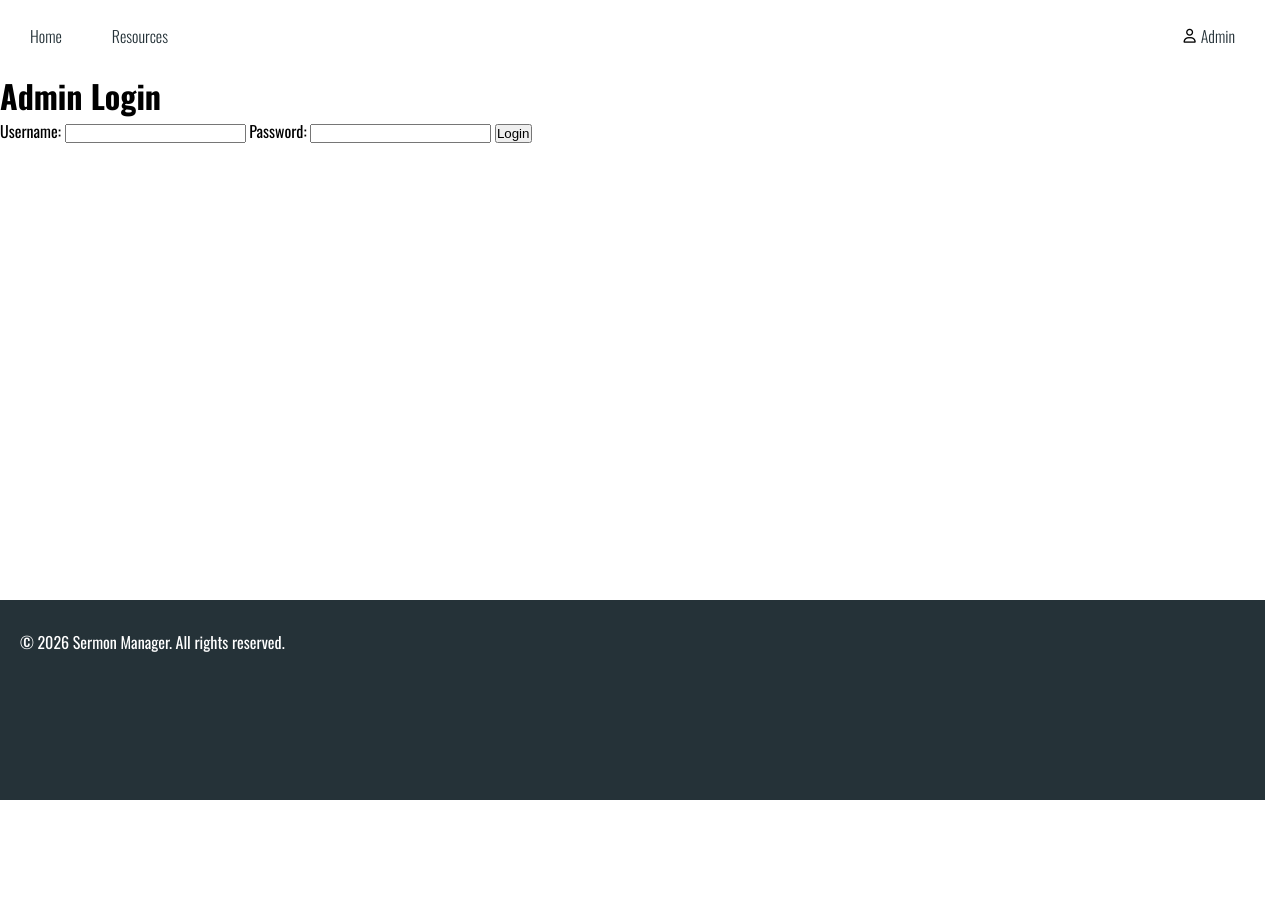
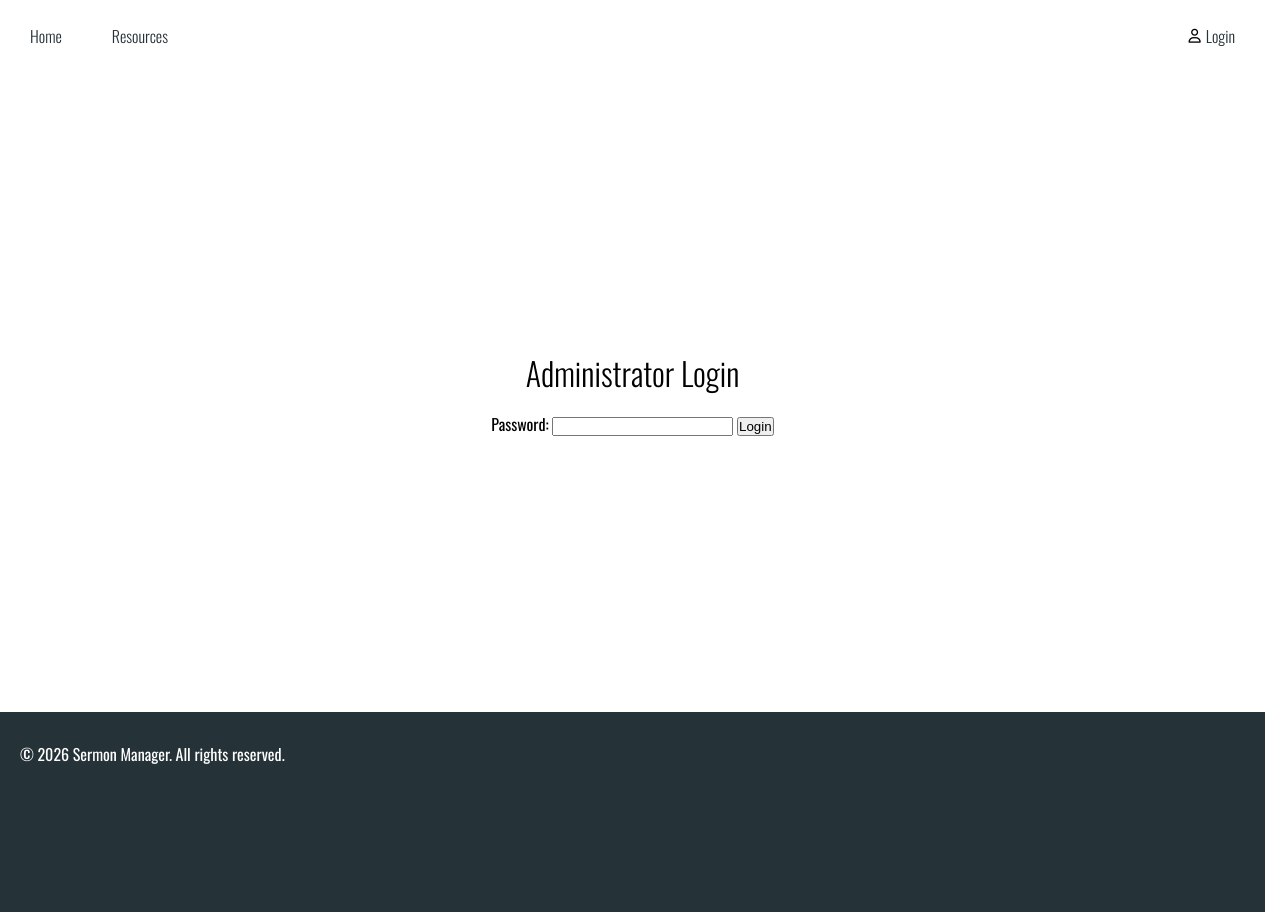
Before and after one commit to cqyao/SermonManager, a Flask app: page /login in a window 1280 px wide. Before the commit the page ends 800 px from the top, so only its background shows below. Run offline with Flask 3, Linux system fonts and the light colour scheme; data that the repository does not hold is empty.

Commit message:
* Added login page and functions

```diff
--- a/app.py
+++ b/app.py
@@ -1,8 +1,9 @@
+#IMPORTS
 from select import select
 import uuid
 
 from dotenv import load_dotenv
-load_dotenv()  # Load environment variables from .env file
+
 
 from flask import Flask, render_template, request, redirect, url_for
 import os
@@ -10,50 +11,61 @@ from supabase import create_client
 from datetime import datetime
 
 # Password protection for selected routes
-from flask_login import LoginManager, UserMixin, login_user, logout_user, login_required
-from werkzeug.security import check_password_hash, generate_password_hash
+from flask_login import LoginManager, UserMixin, login_user, logout_user, login_required, current_user
+from werkzeug.security import generate_password_hash, check_password_hash
 import bcrypt
 
-# Store these in a .env file, never hardcode them
+#LOAD ENVIRONMENT VARIABLES FROM .ENV FILE
+load_dotenv()
+
+#CREATE FLASK APP
+app = Flask(__name__)
+app.secret_key = os.environ.get("SECRET_KEY")
+
+#SUPABASE CLIENT
 SUPABASE_URL = os.environ.get("SUPABASE_URL")
 SUPABASE_KEY = os.environ.get("SUPABASE_KEY")
 supabase = create_client(SUPABASE_URL, SUPABASE_KEY)
 
-app = Flask(__name__)
-app.secret_key = os.environ.get("SECRET_KEY", "dev-key-change-in-production")
-
+#FLASK LOGIN SETUP
 login_manager = LoginManager()
 login_manager.init_app(app)
 login_manager.login_view = "login"
 
-# Simple user model (in production, use a database)
+#FLASK USER SETUP
 class User(UserMixin):
-    def __init__(self, id, username):
+    def __init__(self, id):
         self.id = id
-        self.username = username
-
-# Hard-coded admin credentials (replace with database lookup in production)
-ADMIN_USERNAME = "admin"
-ADMIN_PASSWORD = bcrypt.hashpw(b"password", bcrypt.gensalt()).decode('utf-8')
 
 @login_manager.user_loader
 def load_user(user_id):
     if user_id == "1":
-        return User("1", ADMIN_USERNAME)
+        return User("1")
     return None
 
+
+#ROUTES
 @app.route("/login", methods=["GET", "POST"])
 def login():
     if request.method == "POST":
-        username = request.form.get("username")
         password = request.form.get("password")
+        stored_hash = os.environ.get("PASSWORD").strip()
 
-        if username == ADMIN_USERNAME and bcrypt.checkpw(password.encode('utf-8'), ADMIN_PASSWORD.encode('utf-8')):
-            user = User("1", ADMIN_USERNAME)
-            login_user(user)
-            return redirect(url_for("admin"))
-        else:
-            return render_template("login.html", error="Invalid credentials")
+        try:
+            # bcrypt.checkpw expects bytes for both password and hash
+            result = bcrypt.checkpw(password.encode('utf-8'), stored_hash.encode('utf-8'))
+
+            if result:
+                user = User("1")
+                login_user(user)
+                return redirect(url_for("admin"))
+            else:
+                return render_template("login.html", error="Invalid credentials")
+        except Exception as e:
+            print(f"Login error: {type(e).__name__}: {e}")
+            import traceback
+            traceback.print_exc()
+            return render_template("login.html", error="Authentication error")
 
     return render_template("login.html")
 
--- /dev/null
+++ b/static/login.css
@@ -0,0 +1,8 @@
+.login__container {
+  display: flex;
+  flex-direction: column;
+  justify-content: center;
+  align-content: center;
+  align-items: center;
+  height: 80vh;
+}
--- a/templates/base.html
+++ b/templates/base.html
@@ -25,10 +25,22 @@
           {% endfor %}
         </div>
       </div>
+      {% if current_user.is_authenticated %}
       <div class="navigation__cell--admin">
         <i class="fa-regular fa-user fa-sm"></i>
         <a class="navigation__link text-s font-light" href="/admin">Admin</a>
+        <div class="hr"></div>
+        <i class="fa-solid fa-arrow-right-from-bracket fa-sm"></i>
+        <a class="navigation__link text-s font-light" href="/logout">Logout</a>
       </div>
+
+      {% endif %}
+      {% if not current_user.is_authenticated %}
+      <div class="navigation__cell--admin">
+        <i class="fa-regular fa-user fa-sm"></i>
+        <a class="navigation__link text-s font-light" href="/login">Login</a>
+      </div>
+      {% endif %}
     </nav>
   </div>
 
--- a/templates/login.html
+++ b/templates/login.html
@@ -1,15 +1,22 @@
 {% extends "base.html" %}
 
+{% block styles %}
+<link rel="stylesheet" href="{{ url_for('static', filename='login.css') }}">
+{% endblock %}
+
 {% block content %}
-<div class="login-container">
-    <h1>Admin Login</h1>
+<div class="login__container">
+  <div class="login__banner">
+    <h1 class="text-lg font-light mb2">Administrator Login</h1>
     {% if error %}
-        <p class="error">{{ error }}</p>
+    <p class="error">{{ error }}</p>
     {% endif %}
+  </div>
+  <div class="login__form">
     <form method="post">
-        <label>Username: <input type="text" name="username" required></label>
-        <label>Password: <input type="password" name="password" required></label>
-        <button type="submit">Login</button>
+      <label>Password: <input type="password" name="password" required></label>
+      <button type="submit">Login</button>
     </form>
+  </div>
 </div>
 {% endblock %}
```
